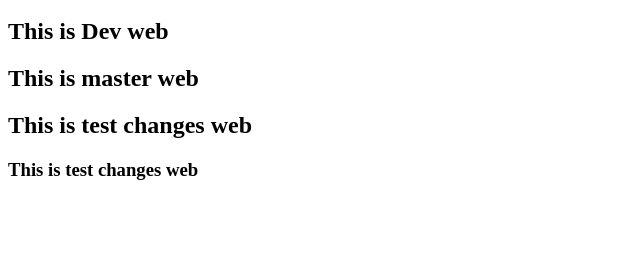
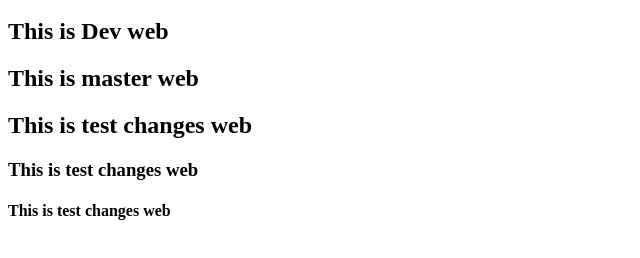
Before and after one commit to mandavaa/student16, a plain HTML site: page index.html in a window 1280 px wide. Shown: the part 48-306 px from the top of the page, without its empty margins (0-640 px from the left). Drawn offline with Linux system fonts and the light colour scheme.

Commit message:
second build

```diff
--- a/index.html
+++ b/index.html
@@ -3,3 +3,4 @@
 <h2>This is master web</h2>
 <h2>This is test changes web</h2>
 <h3>This is test changes web</h3>
+<h4>This is test changes web</h4>
```
